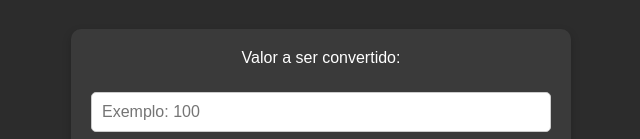
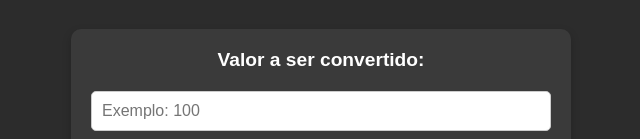
Before and after one commit to Alexandre-Michael/Conversor-Moedas, a plain HTML site: page index.html in a window 1280 px wide. Shown: the part 175-314 px from the top of the page, without its empty margins (319-959 px from the left). Drawn offline with Linux system fonts and the light colour scheme; no server answers.

Commit message:
🚧 Label changed to h2

```diff
--- a/index.html
+++ b/index.html
@@ -14,7 +14,7 @@
         <h2>Converta valores entre Dólar, Euro e Real.</h2>
         <section class="conversion">
             <div class="box">
-                <label for="amount">Valor a ser convertido:</label>
+                <h2 for="amount">Valor a ser convertido:</h2>
                 <input type="number" id="amount" placeholder="Exemplo: 100" min="0" required>
 
                 <div class="currency-selectors">
```
